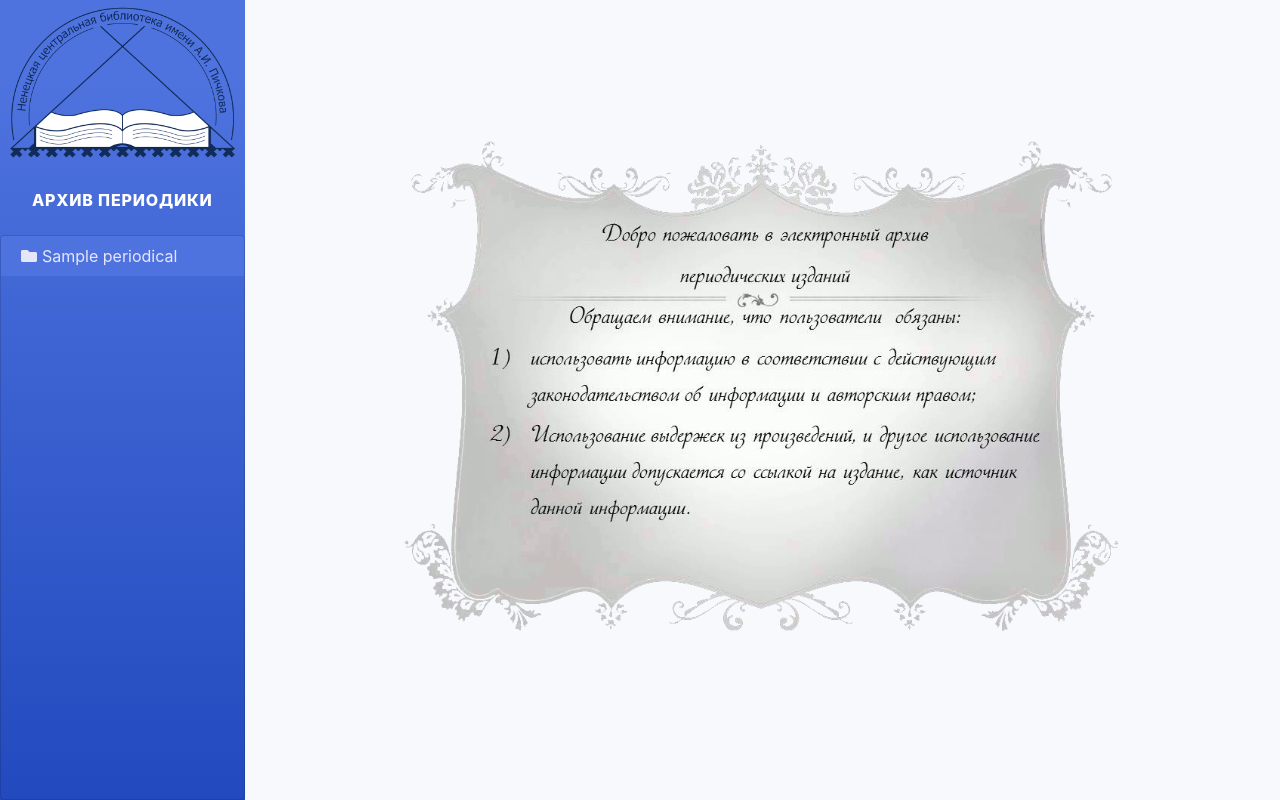
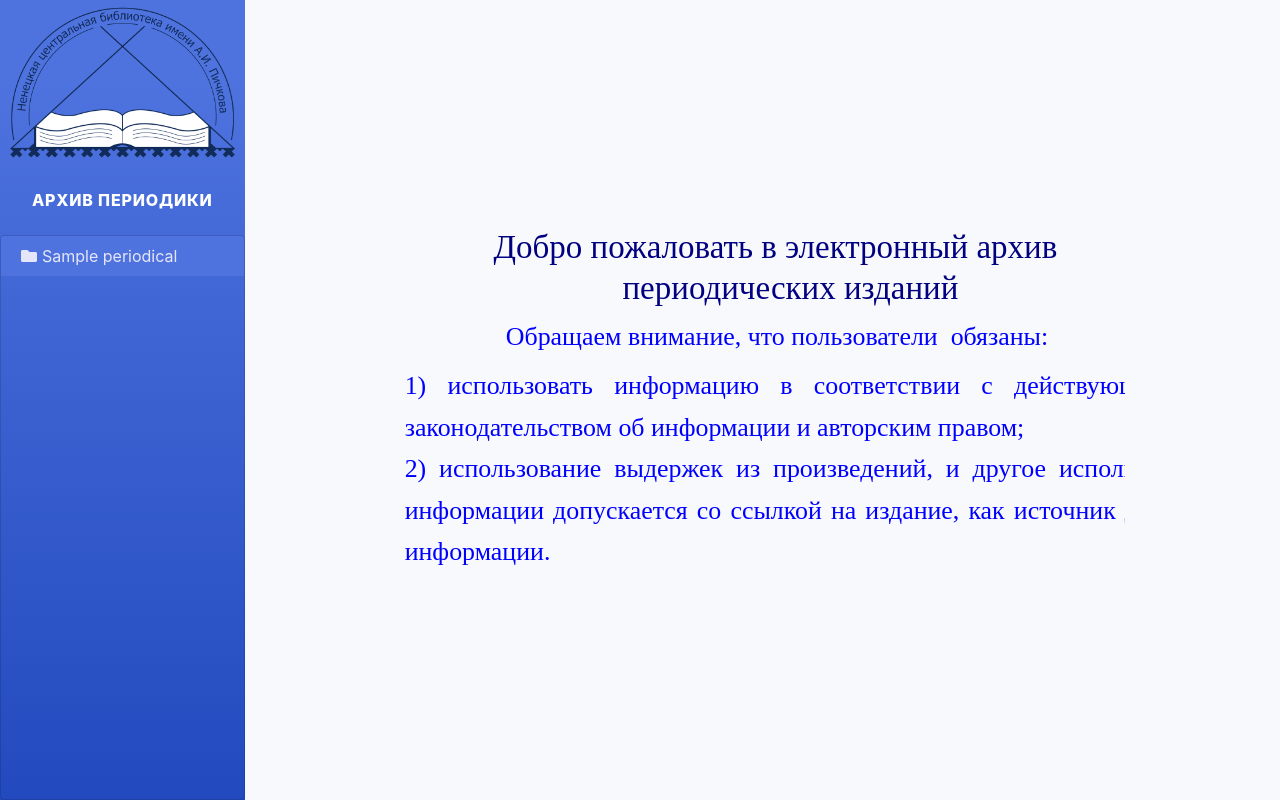
Before and after one commit to Gunior80/PeriodicLibrary, a Django app: page / in a window 1280 px wide. Run offline with Django 4.2, Linux system fonts and the light colour scheme; tables that the repository leaves empty hold one stand-in row (values such as "Sample post"); some libraries are stand-ins or nearby versions.

Commit message:
template fix

```diff
--- a/library/templates/library/index.html
+++ b/library/templates/library/index.html
@@ -22,7 +22,7 @@
             </div>
         </nav>
         <div id="content-wrapper" class="d-flex justify-content-center align-items-center">
-            <img width="70%" src="{% static 'library/img/index.gif' %}" alt="image"></img>
+            <img width="70%" src="{% static 'library/img/terms.svg' %}" alt="image"></img>
         </div>
     </div>
 <script>
```
Also changed, not shown: library/static/library/img/terms.svg (added).
